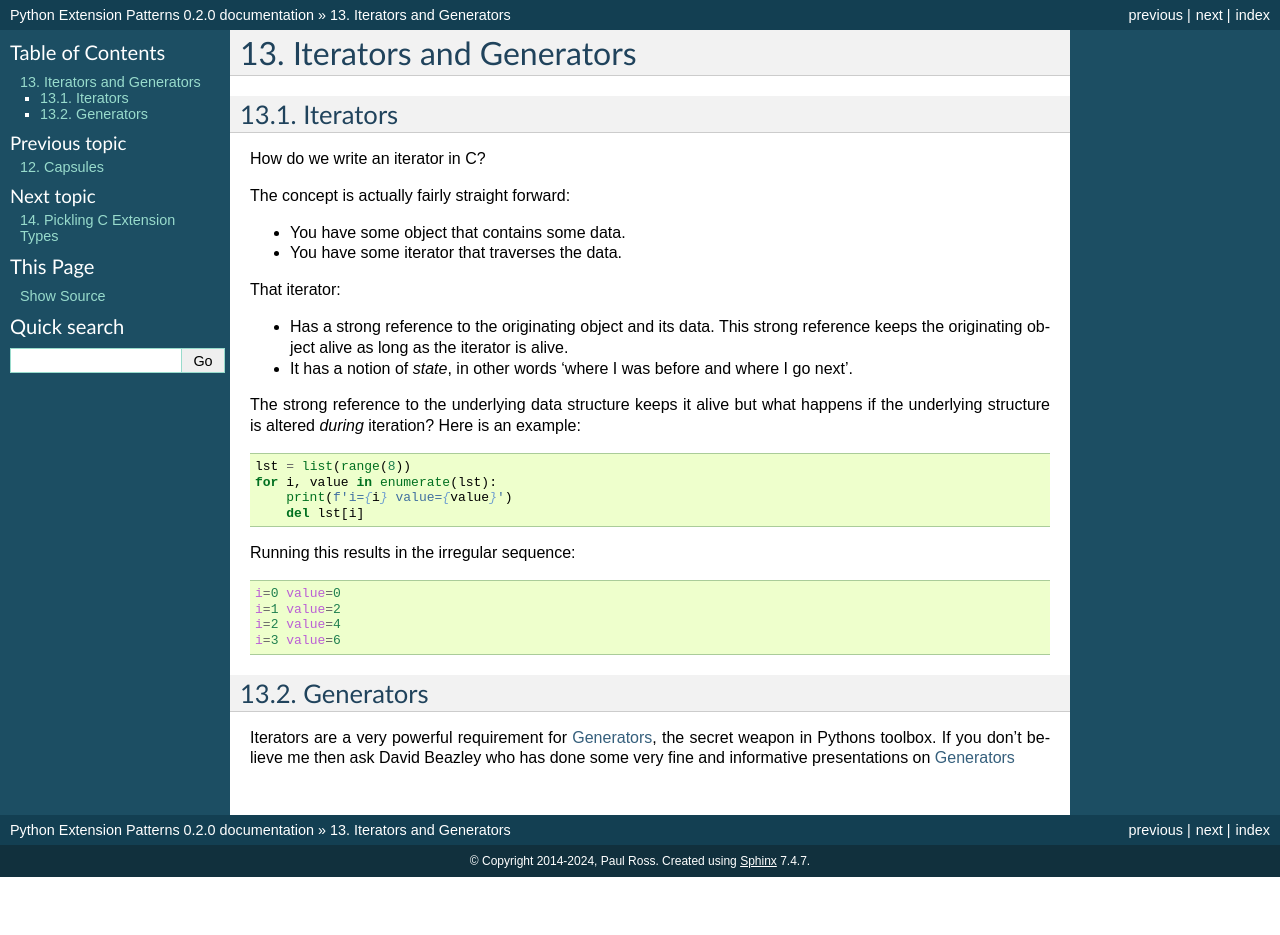
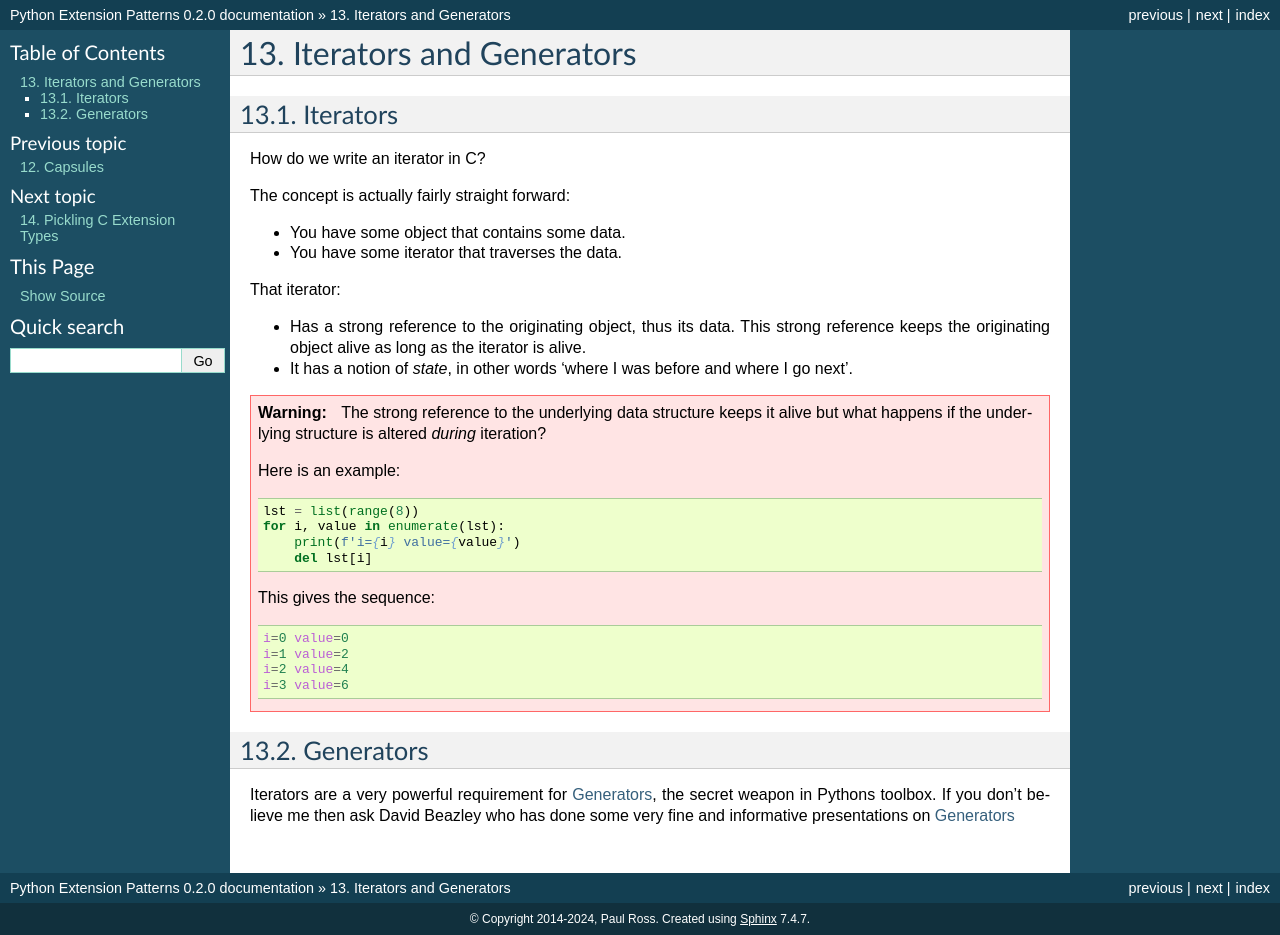
Before and after one commit to paulross/PythonExtensionPatterns, a Sphinx documentation site: the page built from doc/sphinx/source/iterators_generators.rst, in a window 1280 px wide. Built offline with Sphinx 7.4.7, drawn with Linux system fonts in a browser that asks for light colours; before the commit the page ends 900 px from its top, so only the background shows below that.

Commit message:
WIP on cIterator.c

```diff
--- a/doc/sphinx/source/iterators_generators.rst
+++ b/doc/sphinx/source/iterators_generators.rst
@@ -23,29 +23,32 @@ The concept is actually fairly straight forward:
 
 That iterator:
 
-- Has a strong reference to the originating object and its data.
+- Has a strong reference to the originating object, thus its data.
   This strong reference keeps the originating object alive as long as the iterator is alive.
 - It has a notion of *state*, in other words 'where I was before and where I go next'.
 
-The strong reference to the underlying data structure keeps it alive but what happens if the underlying structure
-is altered *during* iteration?
-Here is an example:
+.. warning::
 
-.. code-block:: python
+    The strong reference to the underlying data structure keeps it alive but what happens if the underlying structure
+    is altered *during* iteration?
 
-    lst = list(range(8))
-    for i, value in enumerate(lst):
-        print(f'i={i} value={value}')
-        del lst[i]
+    Here is an example:
 
-Running this results in the irregular sequence:
+    .. code-block:: python
 
-.. code-block:: bash
+        lst = list(range(8))
+        for i, value in enumerate(lst):
+            print(f'i={i} value={value}')
+            del lst[i]
 
-    i=0 value=0
-    i=1 value=2
-    i=2 value=4
-    i=3 value=6
+    This gives the sequence:
+
+    .. code-block:: bash
+
+        i=0 value=0
+        i=1 value=2
+        i=2 value=4
+        i=3 value=6
 
 
 
```
Also changed, not shown: 2 other files.
